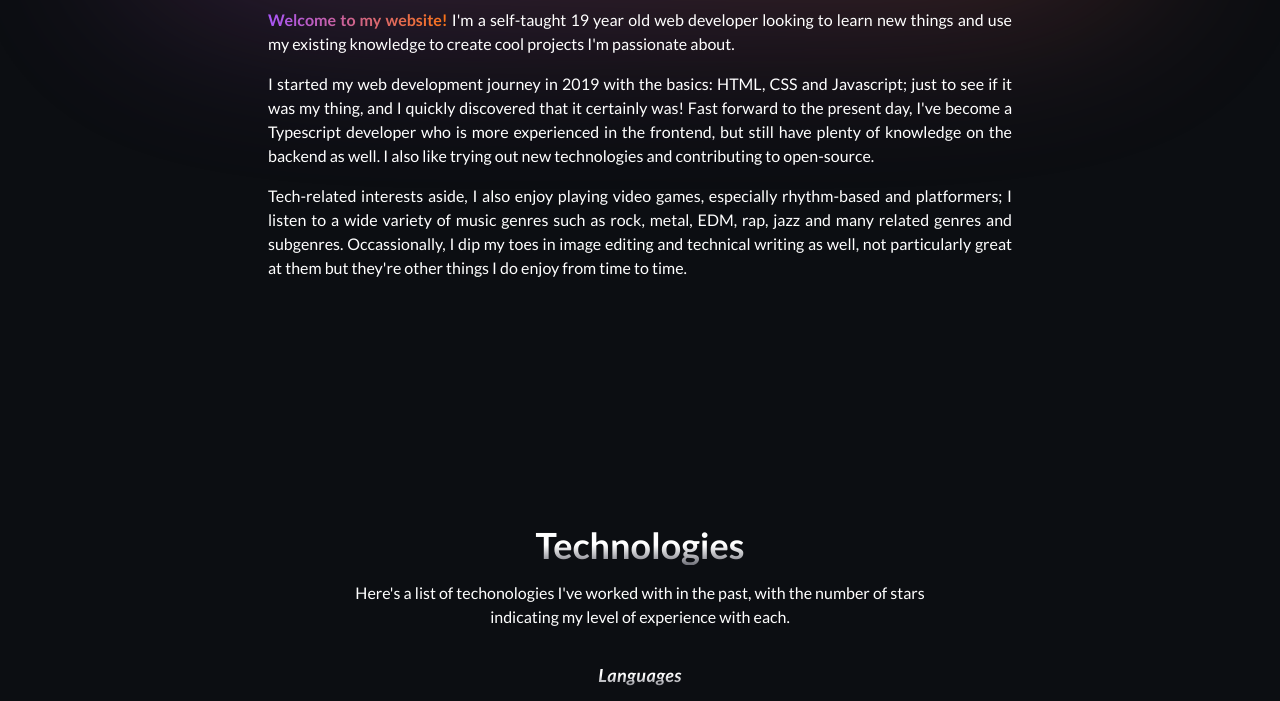
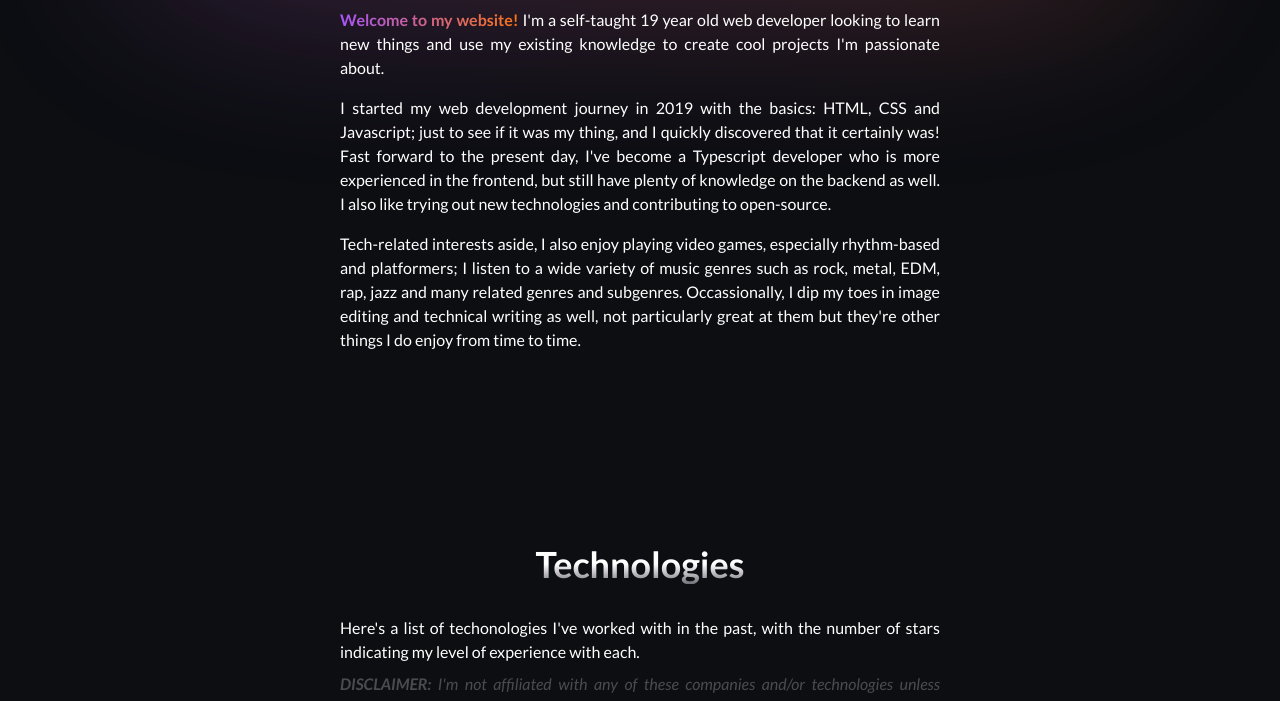
Before and after one commit to L-Mario564/my-website, an Astro site: page / in a window 1280 px wide. Shown: the part 339-1040 px from the top of the page. Built offline with nearby package versions, Linux system fonts and the light colour scheme; Astro itself is replaced by a stand-in of ours.

Commit message:
Improve responsive design

```diff
--- a/src/main.css
+++ b/src/main.css
@@ -9,6 +9,10 @@
 
   .subtitle {
     @apply font-semibold italic text-lg tracking-wide inline-block bg-gradient-to-b from-white from-[50%] to-zinc-500 text-transparent bg-clip-text w-max;
+  }
+
+  .w-welcome {
+    @apply w-[374px] sm:w-[499px] md:w-[623px] 1.5xl:w-auto;
   }
 
   .p {
@@ -23,6 +27,10 @@
     @apply px-8 sm:px-12 md:px-16 2md:px-24 lg:px-32 1.5xl:px-24 2xl:px-32;
   }
 
+  .py-content {
+    @apply py-8 sm:py-12 md:py-16 2md:py-24 lg:py-32 1.5xl:py-24 2xl:py-32;
+  }
+
   .tooltip {
     @apply rounded-md bg-white text-black absolute p-2 z-10 text-xs text-center max-w-[175px] w-max;
   }
--- a/src/pages/index.astro
+++ b/src/pages/index.astro
@@ -6,32 +6,35 @@ import { languages, frontend, backend, misc } from '../content/technologies';
 ---
 
 <Layout title="Mario564's Portfolio">
-  <div class="min-h-[calc(100vh-64px)] h-full flex justify-center 1.5xl:items-center">
-    <div class="max-w-[1000px] 1.5xl:max-w-[1600px] w-full h-max flex relative p-content flex-col 1.5xl:flex-row">
+  <div class="1.5xl:min-h-[calc(100vh-64px)] h-full flex justify-center 1.5xl:items-center">
+    <div class="max-w-[1000px] 1.5xl:max-w-[1600px] w-full h-max flex relative py-content 1.5xl:p-content flex-col 1.5xl:flex-row">
       <div class="absolute w-full h-32 lg:h-48 1.5xl:h-full top-0 sm:top-4 md:top-12 2md:top-16 lg:top-20 1.5xl:top-0 left-0 opacity-55 sm:opacity-50 md:opacity-45 2md:opacity-40 lg:opacity-30 1.5xl:opacity-20">
         <div class="w-full h-full bg-gradient-to-tr from-purple-500 to-orange-500 -z-10 rounded-[25%] blur-[96px] animate-landing-header-blur" />
       </div>
-      <div class="w-full mb-8 sm:mb-12 1.5xl:mb-0 mr-0 xl:mr-24 2xl:mr-32">
+      <div class="w-full mb-8 sm:mb-12 1.5xl:mb-0 mr-0 xl:mr-24 2xl:mr-32 flex flex-col items-center 1.5xl:block">
         <h1 class="relative opacity-0 animate-landing-welcome font-black text-3xl xs:text-4xl sm:text-5xl md:text-6xl w-max flex flex-col xs:inline-block">
           <span class="inline-block bg-gradient-to-b from-white from-[25%] to-zinc-500 text-transparent bg-clip-text w-max">Hi there!</span>
           <span class="inline-block bg-gradient-to-b from-white from-[25%] to-zinc-500 text-transparent bg-clip-text w-max">I'm Mario564</span>
         </h1>
-        <div class="hidden xs:flex xs:text-lg sm:text-2xl md:text-3xl opacity-0 animate-landing-title font-source-code-pro font-medium mt-1 tracking-wide" style="animation-delay: 0.75s;">
+        <div class="hidden w-[374px] sm:w-[499px] md:w-[623px] 1.5xl:w-auto xs:flex xs:text-lg sm:text-2xl md:text-3xl opacity-0 animate-landing-title font-source-code-pro font-medium mt-1 tracking-wide" style="animation-delay: 0.75s;">
           <span class="bg-gradient-to-r from-purple-500 to-orange-500 text-transparent bg-clip-text">{'>'}</span>
           <LandingTitle client:only="svelte"  />
         </div>
       </div>
-      <div class="flex flex-col gap-4 text-justify 1.5xl:max-w-max">
-        <p class="animate-paragraph relative opacity-0" style="animation-delay: 0.9s;"><span class="bg-gradient-to-r font-bold from-purple-500 to-orange-500 text-transparent bg-clip-text">Welcome to my website!</span> I'm a self-taught {19} year old web developer looking to learn new things and use my existing knowledge to create cool projects I'm passionate about.</p>
-        <p class="animate-paragraph relative opacity-0" style="animation-delay: 0.93s;">I started my web development journey in 2019 with the basics: HTML, CSS and Javascript; just to see if it was my thing, and I quickly discovered that it certainly was! Fast forward to the present day, I've become a Typescript developer who is more experienced in the frontend, but still have plenty of knowledge on the backend as well. I also like trying out new technologies and contributing to open-source.</p>
-        <p class="animate-paragraph relative opacity-0" style="animation-delay: 0.96s;">Tech-related interests aside, I also enjoy playing video games, especially rhythm-based and platformers; I listen to a wide variety of music genres such as rock, metal, EDM, rap, jazz and many related genres and subgenres. Occassionally, I dip my toes in image editing and technical writing as well, not particularly great at them but they're other things I do enjoy from time to time.</p>
+      <div class="flex flex-col items-center gap-4 max-1.5xl:px-content text-justify 1.5xl:max-w-max">
+        <p class="p animate-paragraph relative opacity-0" style="animation-delay: 0.9s;"><span class="bg-gradient-to-r font-bold from-purple-500 to-orange-500 text-transparent bg-clip-text">Welcome to my website!</span> I'm a self-taught {19} year old web developer looking to learn new things and use my existing knowledge to create cool projects I'm passionate about.</p>
+        <p class="p animate-paragraph relative opacity-0" style="animation-delay: 0.93s;">I started my web development journey in 2019 with the basics: HTML, CSS and Javascript; just to see if it was my thing, and I quickly discovered that it certainly was! Fast forward to the present day, I've become a Typescript developer who is more experienced in the frontend, but still have plenty of knowledge on the backend as well. I also like trying out new technologies and contributing to open-source.</p>
+        <p class="p animate-paragraph relative opacity-0" style="animation-delay: 0.96s;">Tech-related interests aside, I also enjoy playing video games, especially rhythm-based and platformers; I listen to a wide variety of music genres such as rock, metal, EDM, rap, jazz and many related genres and subgenres. Occassionally, I dip my toes in image editing and technical writing as well, not particularly great at them but they're other things I do enjoy from time to time.</p>
       </div>
     </div>
   </div>
-  <div class="flex flex-col items-center mt-16 px-content">
+  <div class="flex justify-center mt-16 px-content">
     <div class="max-w-[900px] flex flex-col items-center">
       <h2 class="h2">Technologies</h2>
-      <p class="p text-center mt-4">Here's a list of techonologies I've worked with in the past, with the number of stars indicating my level of experience with each.</p>
+      <p class="p text-justify mt-8">Here's a list of techonologies I've worked with in the past, with the number of stars indicating my level of experience with each.</p>
+      <p class="p text-justify mt-2 italic opacity-25">
+        <strong>DISCLAIMER:</strong> I'm not affiliated with any of these companies and/or technologies unless stated otherwise.
+      </p>
       <strong class="subtitle mt-8">Languages</strong>
       <div class="flex gap-4 flex-wrap mt-4 justify-center">
         {languages.map((tech) => <Technology technology={tech} client:visible />)}
@@ -50,4 +53,10 @@ import { languages, frontend, backend, misc } from '../content/technologies';
       </div>
     </div>
   </div>
+  <!-- <div class="flex mt-16 px-content">
+    <div>
+      <h2 class="h2">Socials</h2>
+    </div>
+    <div></div>
+  </div> -->
 </Layout>
```
